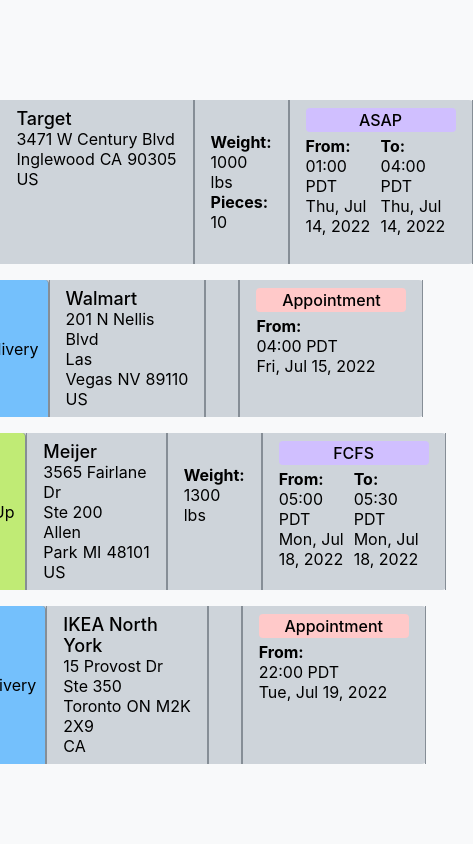
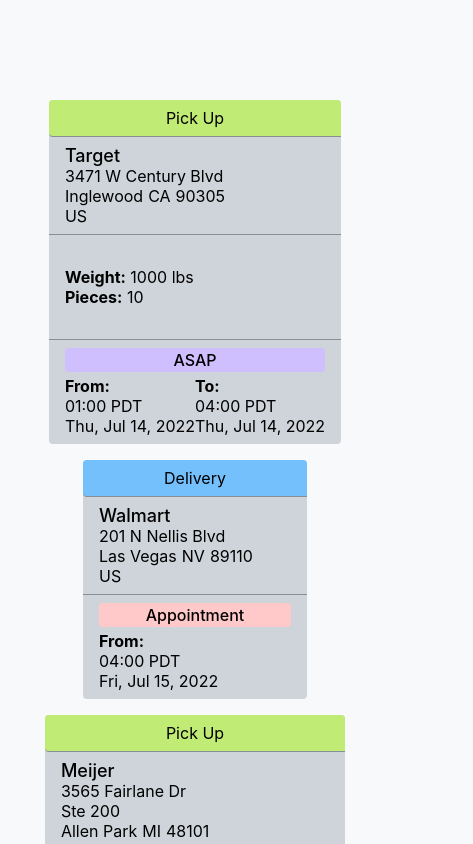
Before and after one commit to EvilCheetah/reactjs-route-demo, a React (Create React App) app: page / in a window 390 px wide. Shown: the top 844 px of the page, 473 px wide, since content can reach past the window. Built offline with nearby package versions, Linux system fonts and the light colour scheme.

Commit message:
add: media query for small screens

```diff
--- a/src/components/stop-point-card/StopPointCard.css
+++ b/src/components/stop-point-card/StopPointCard.css
@@ -9,10 +9,30 @@
 
 .stop-point-card > * {
     flex-basis: 0;
-    border-left: 1px solid #868e96;
-    border-right: 1px solid #868e96;
+    border-right: 2px solid #868e96;
 }
 
-.stop-point-card:last-child {
-    border-right: 0px;
+.stop-point-card > *:last-child {
+    border-right: none;
 }
+
+
+@media screen and (max-width: 720px) {
+    .stop-point-card {
+        grid-template-columns: 1fr;
+        width: max(14em, 50%);
+    }
+
+    .stop-point-card > * {
+        border-right: none;
+        border-bottom: 1px solid #868e96;
+    }
+
+    .stop-point-card > *:empty {
+        display: none;
+    }
+
+    .stop-point-card > *:last-child {
+        border-bottom: none;
+    }
+}
```
